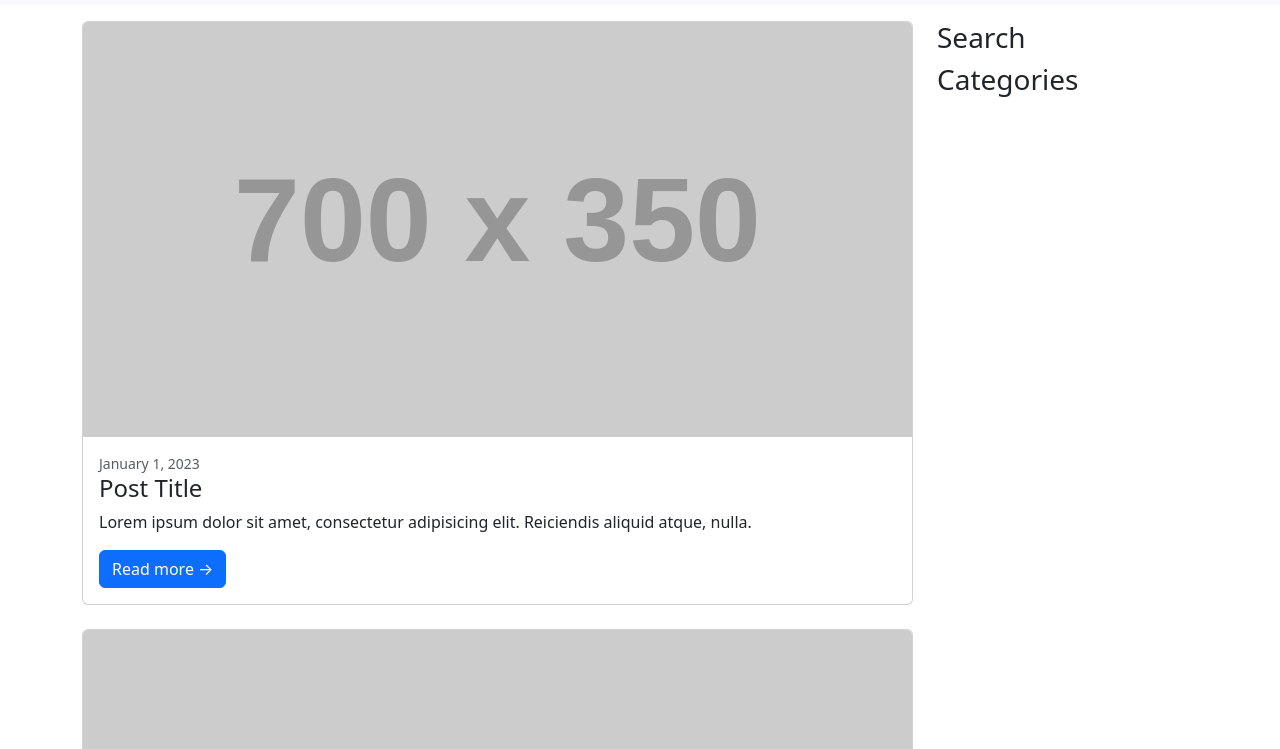
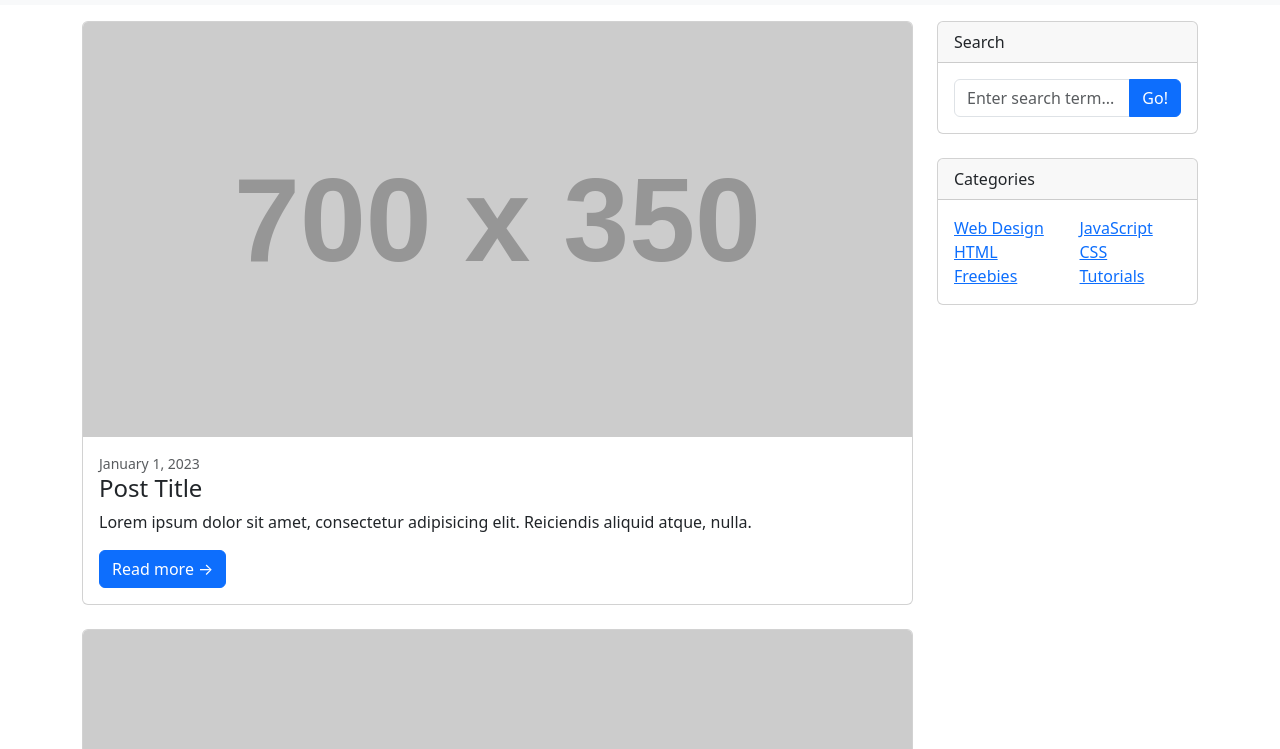
Before and after one commit to hitorry92/Doit_Django, a plain HTML site: page blog_list.html in a window 1280 px wide. Shown: the part 51-800 px from the top of the page. Drawn offline with nearby package versions, Linux system fonts and the light colour scheme; placeholder pictures from the web are drawn by us.

Commit message:
검색 창 카드와 카테고리 카드 살펴보기

```diff
--- a/blog_list.html
+++ b/blog_list.html
@@ -81,8 +81,38 @@
                 </div>
             </div>
             <div class="col-md-4 col-lg-3">
-                <h3>Search</h3>
-                <h3>Categories</h3>
+                <div class="card mb-4">
+                    <div class="card-header">Search</div>
+                    <div class="card-body">
+                        <div class="input-group">
+                            <input class="form-control" type="text" placeholder="Enter search term..."
+                                aria-label="Enter search term..." aria-describedby="button-search" />
+                            <button class="btn btn-primary" id="button-search" type="button">Go!</button>
+                        </div>
+                    </div>
+                </div>
+                <!-- Categories widget-->
+                <div class="card mb-4">
+                    <div class="card-header">Categories</div>
+                    <div class="card-body">
+                        <div class="row">
+                            <div class="col-sm-6">
+                                <ul class="list-unstyled mb-0">
+                                    <li><a href="#!">Web Design</a></li>
+                                    <li><a href="#!">HTML</a></li>
+                                    <li><a href="#!">Freebies</a></li>
+                                </ul>
+                            </div>
+                            <div class="col-sm-6">
+                                <ul class="list-unstyled mb-0">
+                                    <li><a href="#!">JavaScript</a></li>
+                                    <li><a href="#!">CSS</a></li>
+                                    <li><a href="#!">Tutorials</a></li>
+                                </ul>
+                            </div>
+                        </div>
+                    </div>
+                </div>
             </div>
         </div>
     </div>
```
